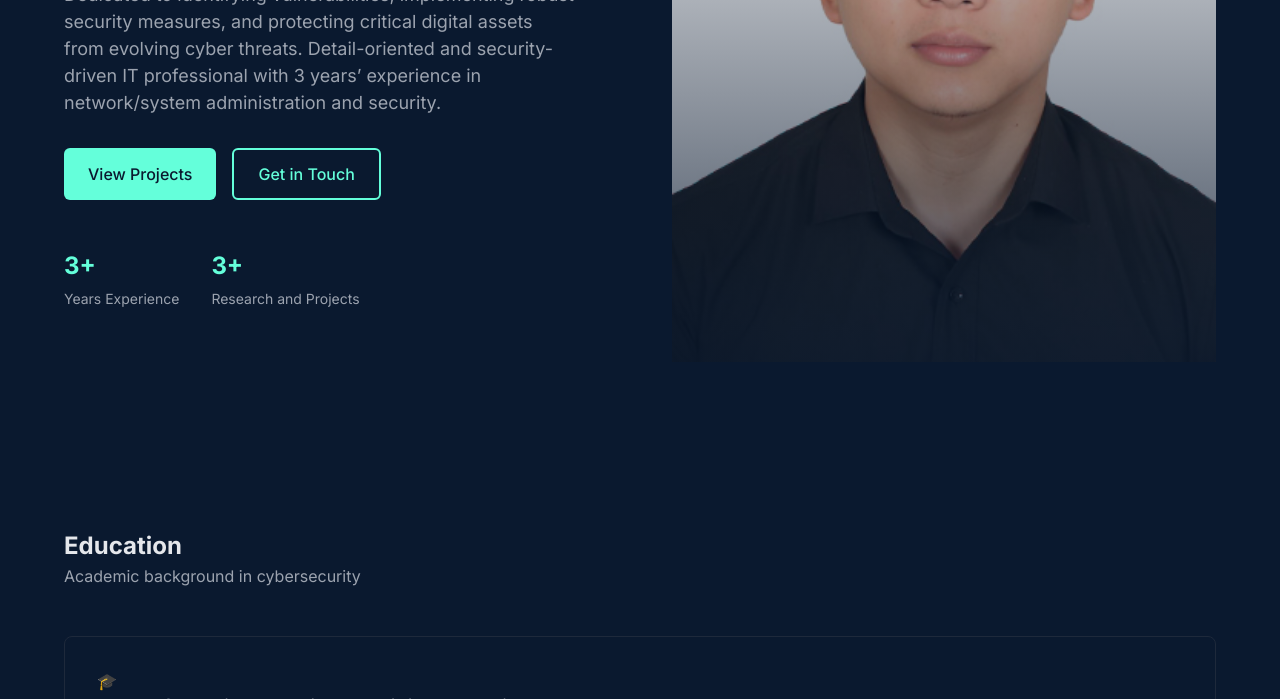
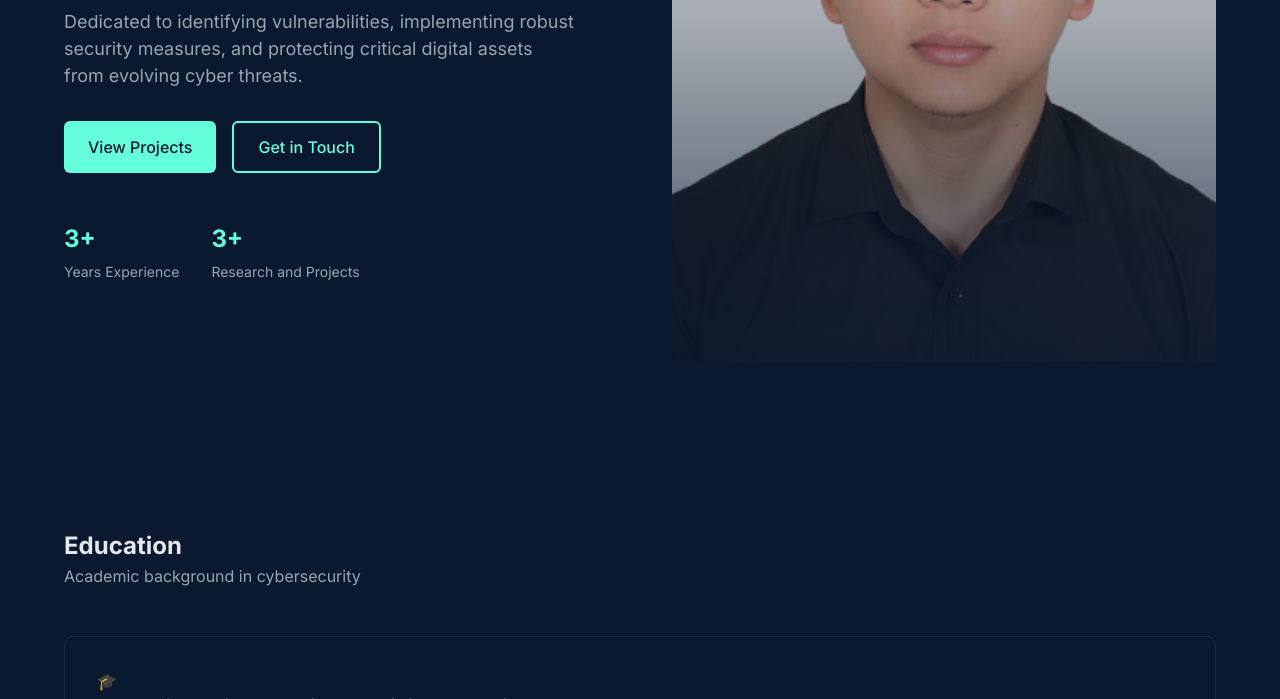
Before and after one commit to RuthlessbBaby/Website, a React app: page index.html in a window 1280 px wide. Shown: the part 401-1100 px from the top of the page. Built offline with nearby package versions, Linux system fonts and the light colour scheme.

Commit message:
Update index.html

```diff
--- a/index.html
+++ b/index.html
@@ -36,7 +36,7 @@
                 <div class="hero-text">
                     <span class="subtitle">CYBERSECURITY RESEARCHER</span>
                     <h1>Securing Digital <span class="highlight">Infrastructures</span></h1>
-                    <p>Dedicated to identifying vulnerabilities, implementing robust security measures, and protecting critical digital assets from evolving cyber threats. Detail-oriented and security-driven IT professional with 3 years’ experience in network/system administration and security. </p>
+                    <p>Dedicated to identifying vulnerabilities, implementing robust security measures, and protecting critical digital assets from evolving cyber threats. </p>
                     <div class="cta-buttons">
                         <a href="#projects" class="btn btn-primary">View Projects</a>
                         <a href="#contact" class="btn btn-outline">Get in Touch</a>
```
